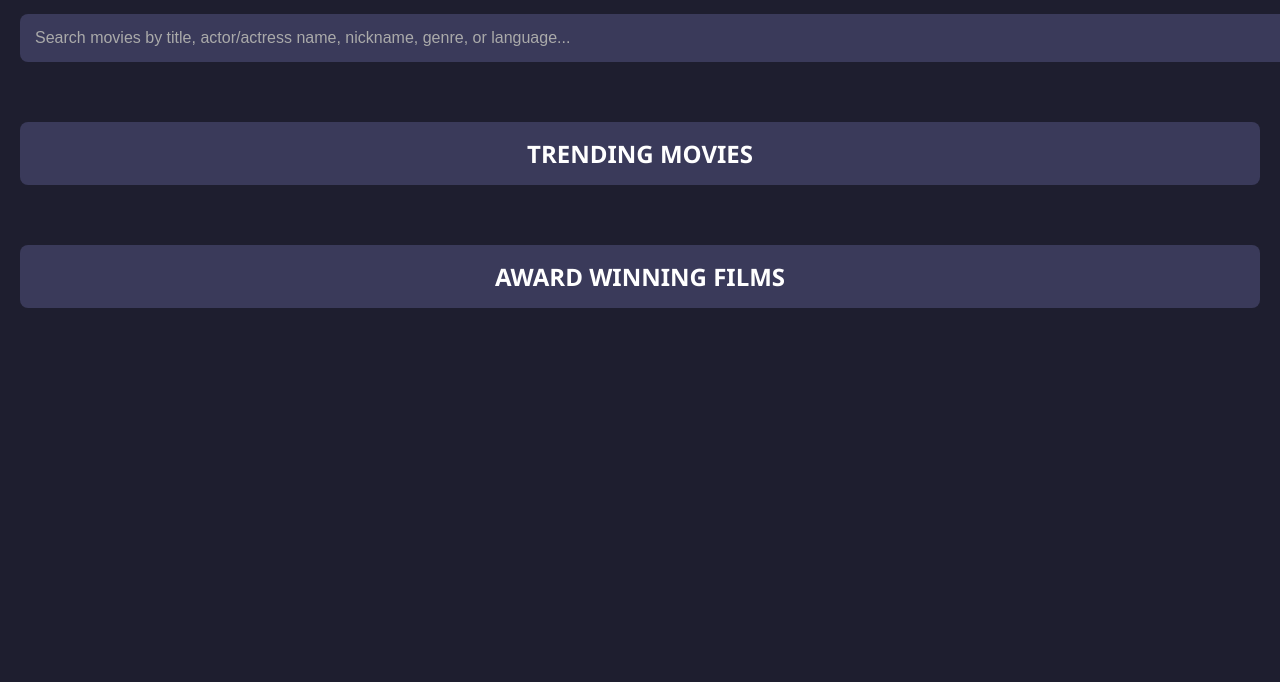
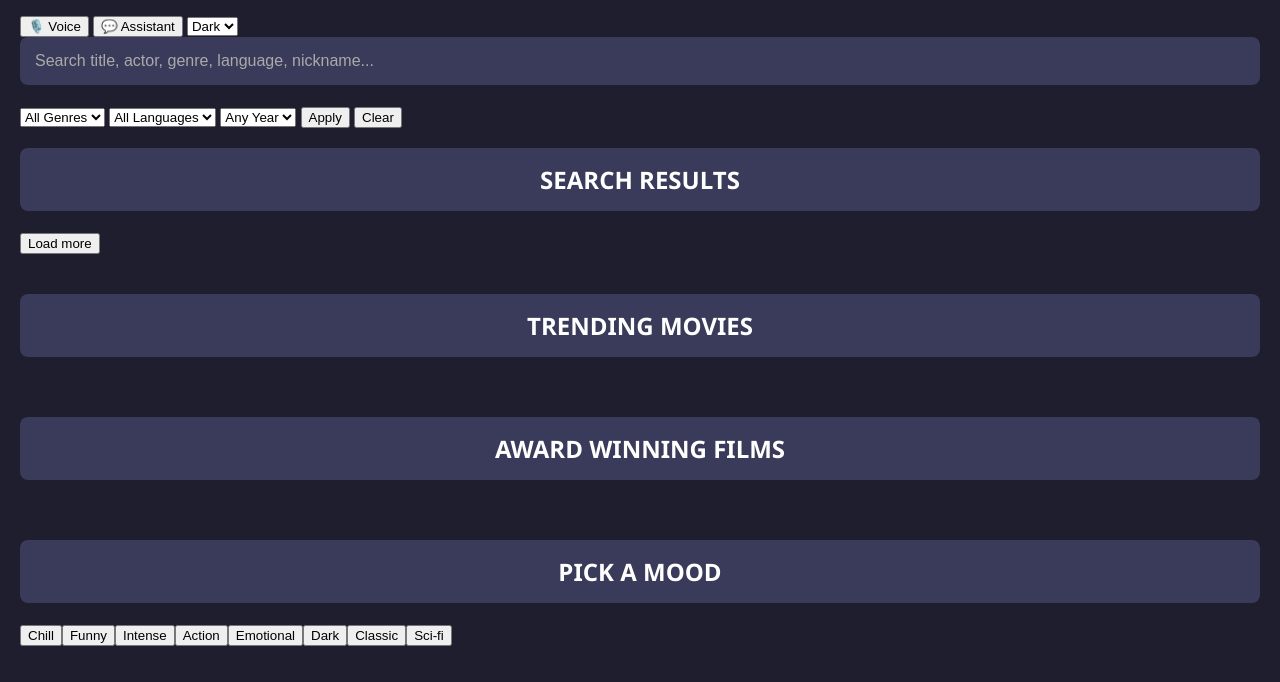
Before and after one commit to Gaurakumar-s/MovieRecommend, a plain HTML site: page index.html in a window 1280 px wide. Shown: the part 118-800 px from the top of the page. Drawn offline with nearby package versions, Linux system fonts and the light colour scheme; no server answers.

Commit message:
Update index.html

```diff
--- a/index.html
+++ b/index.html
@@ -1,41 +1,76 @@
 <!DOCTYPE html>
 <html lang="en">
 <head>
-    <meta charset="UTF-8" />
-    <meta name="viewport" content="width=device-width, initial-scale=1.0" />
-    <title>AI-Powered Movie Search</title>
-    <link rel="stylesheet" href="styles.css">
+  <meta charset="utf-8" />
+  <meta name="viewport" content="width=device-width,initial-scale=1" />
+  <title>Chanachur Talkies</title>
+
+  <!-- Styles -->
+  <link rel="stylesheet" href="styles.css" />
+
+  <!-- Fuse.js for fuzzy matching -->
+  <script src="https://cdn.jsdelivr.net/npm/fuse.js@6.6.2"></script>
 </head>
 <body>
-    <!--title of the website -->
+  <header>
     <h1 class="site-title">Chanachur Talkies</h1>
-    <!-- Search Section -->
-    <input type="text" id="search" placeholder="Search movies by title, actor/actress name, nickname, genre, or language...">
-    <div id="suggestions"></div>
-    <div id="personInfo" class="person-info"></div>
-     <!--search results -->
-    <div id="searchResults" class="movie-section">
-        <h2 class="section-title" style="display: none">Search Results</h2>
-        <div id="movies"></div>
+    <div class="toolbar">
+      <button id="voiceBtn" title="Voice search (press to speak)">🎙️ Voice</button>
+      <button id="chatBtn" title="Open assistant chat">💬 Assistant</button>
+      <select id="themeToggle" aria-label="Theme toggle">
+        <option value="dark">Dark</option>
+        <option value="light">Light</option>
+      </select>
     </div>
-    <!-- Shown when no search is active -->
-    <div id="defaultContent">
-        <!-- Trending Movies Section -->
+  </header>
+
+  <main>
+    <section class="search-section">
+      <input id="search" type="search" placeholder="Search title, actor, genre, language, nickname..." autocomplete="off" />
+      <div id="suggestions" class="suggestions" aria-live="polite"></div>
+
+      <div class="filters">
+        <select id="filterGenre"><option value="">All Genres</option></select>
+        <select id="filterLanguage"><option value="">All Languages</option></select>
+        <select id="filterYear"><option value="">Any Year</option></select>
+        <button id="applyFilters">Apply</button>
+        <button id="clearFilters">Clear</button>
+      </div>
+
+      <div id="personInfo" class="person-info" role="status"></div>
+    </section>
+
+    <section id="searchResults" class="movie-section">
+      <h2 class="section-title">Search Results</h2>
+      <div id="movies" class="movie-list"></div>
+      <div id="loadMoreWrapper" class="load-more-wrapper">
+        <button id="loadMoreBtn">Load more</button>
+      </div>
+    </section>
+
+    <section id="defaultContent">
       <div id="trendingSection" class="movie-section">
         <h2 class="section-title">Trending Movies</h2>
         <div id="trendingMovies" class="movie-list"></div>
       </div>
-        <!-- Award Winning Movies Section -->
+
       <div id="oscarSection" class="movie-section">
         <h2 class="section-title">Award Winning Films</h2>
         <div id="oscarMovies" class="movie-list"></div>
       </div>
+
+      <div id="moodSection" class="mood-section">
+        <h2 class="section-title">Pick a mood</h2>
+        <div class="mood-buttons" id="moodButtons"></div>
       </div>
-     <!-- Movie Details Container -->
+    </section>
+  </main>
 
-    <div id="movieDetails" class="movie-details"></div>
-    <div id="overlay" class="overlay"></div>
+  <!-- Movie Details Modal -->
+  <div id="movieDetails" class="movie-details" role="dialog" aria-modal="true"></div>
+  <div id="overlay" class="overlay" tabindex="-1"></div>
 
+  <!-- Main combined script -->
   <script src="script.js"></script>
 </body>
 </html>
```
Lines whose indentation alone changed are shown as unchanged.
